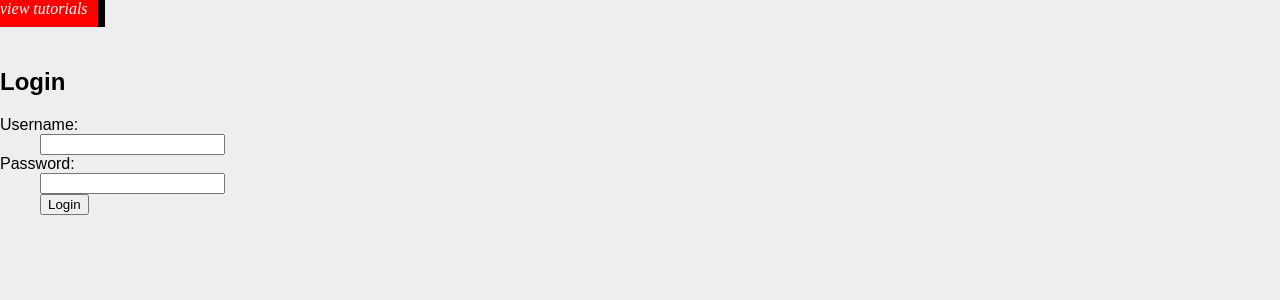
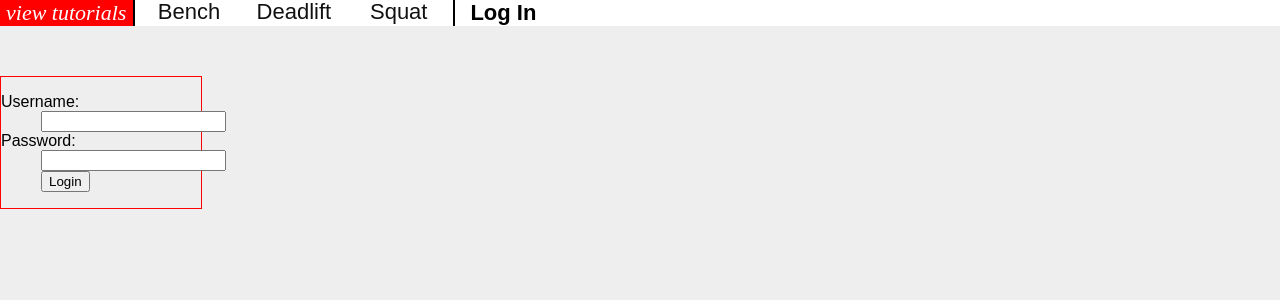
Before and after one commit to jillzy/RESTful-Fitness, a Flask app: page /login in a window 1280 px wide. Shown: the top 300 px of the page. Run offline with Flask 2, Linux system fonts and the light colour scheme; some libraries are stand-ins or nearby versions.

Commit message:
login stubs

```diff
--- a/Server.py
+++ b/Server.py
@@ -7,7 +7,22 @@ app.config['SECRET_KEY'] = 'secret!'
 
 @app.route('/login')
 def login():
-    return render_template('login.html')
+    lifts = ['Bench', 'Deadlift', 'Squat'];
+    return render_template('login.html', lifts=lifts)
+#    return render_template('login.html')
+
+@app.route('/submitLogin', methods=['POST'])
+def submitLogin():
+    print "/submitLogin"
+    data = request.form
+    u = data.get('username', default= None, type = None)
+    p = data.get('password', default= None, type = None)
+    if (u == "user" and p == "pass"):
+        return "logged in"
+    else:
+        return "403"
+    return "none"
+
 
 
 @app.route('/get_variations', methods=['POST'])
--- a/static/style.css
+++ b/static/style.css
@@ -6,35 +6,54 @@ html,body{
 	height: 100%;
 }
 .tab{
+	border-right: 2px solid black;
+	padding: 1px 7px;
 	font-style: italic;
 	font-family: serif;
-	margin-left: -10px;
-	width: 100px;
-	border-right: 7px solid black;
+	position: relative;
 	color: white;
-	padding: 10px;
 	background-color: red;
+	font-size: 22px;
+	text-align: center;
+	min-width: 8%;
+	margin: -1px;
 }
 .player {
 	height: 280px;
 }
 .page {
-	min-width: 1000px;
+	min-width: 500px;
 	width: 100%;
 }
 
+.loginPanel {
+	border: 1px solid red;
+	width: 200px;
+}
 
 #liftLinksContainer {
 	position: relative;
 	box-sizing: border-box;
 	margin-bottom: 50px;
+	background-color: white;
 }
 
 #content {
-	width: 1000px;
 	padding: 10px;
 }
 
+.userMenu {
+	font-size: 22px;
+	color: black;
+	text-decoration: none;
+	font-weight: bold;
+	border-left: 2px solid black;
+	padding: 1px 15px;
+}
+
+.userMenu:hover{
+	font-style: italic;
+}
 .exerciseLinks {
 	position: relative;
 	vertical-align:top;
@@ -44,7 +63,7 @@ html,body{
 	text-decoration: none;
 	display:inline-block;
 	color: #111;
-	padding: 10px;
+	/*padding: 10px;*/
 	margin: -1px;
 }
 
@@ -57,10 +76,8 @@ a.exerciseLinks:hover {
 	position: absolute;
 	padding: 5px 0px;
 	background-color:white;
-	max-width: 90%;
-	margin-top: 8px;
+	max-width: 100%;
 	display: none;
-	border: 1px solid #111;
 }
 
 .secondaryLinks {
@@ -68,6 +85,7 @@ a.exerciseLinks:hover {
 	font-size:16px;
 	font-style:normal;
 	padding: 3px 5px;
+	margin: 5px 0;
 
 }
 
--- a/templates/layout.html
+++ b/templates/layout.html
@@ -32,15 +32,12 @@
 			</script>
 
 		{% endfor %}
-		<!--
+
 		{% if not session.logged_in %}
-		<a href="{{ url_for('login') }}">log in</a>
+		<a class = "userMenu" href ="{{ url_for('login') }}">Log In</a>
 		{% else %}
-		<a href="{{ url_for('logout') }}">log out</a>
+		<a class = "userMenu" href="{{ url_for('logout') }}">Log Out</a>
 		{% endif %}
-		-->
-
-
 
 	</div>
 
--- a/templates/login.html
+++ b/templates/login.html
@@ -1,8 +1,8 @@
 {% extends "layout.html" %}
 {% block body %}
-  <h2>Login</h2>
+
   {% if error %}<p class=error><strong>Error:</strong> {{ error }}{% endif %}
-  <form action="{{ url_for('login') }}" method=post>
+  <form class = "loginPanel" action="{{ url_for('submitLogin') }}" method=post>
     <dl>
       <dt>Username:
       <dd><input type=text name=username>
@@ -11,4 +11,5 @@
       <dd><input type=submit value=Login>
     </dl>
   </form>
+
 {% endblock %}
```
